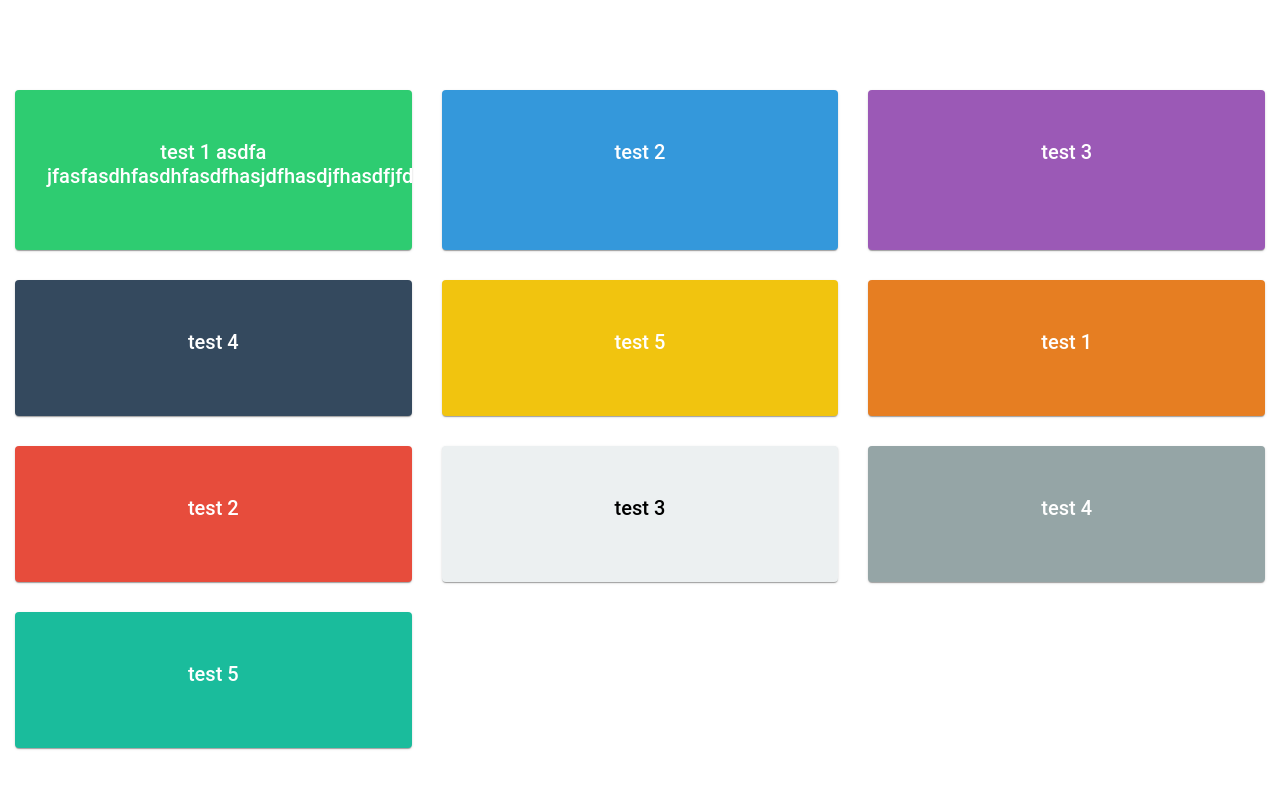
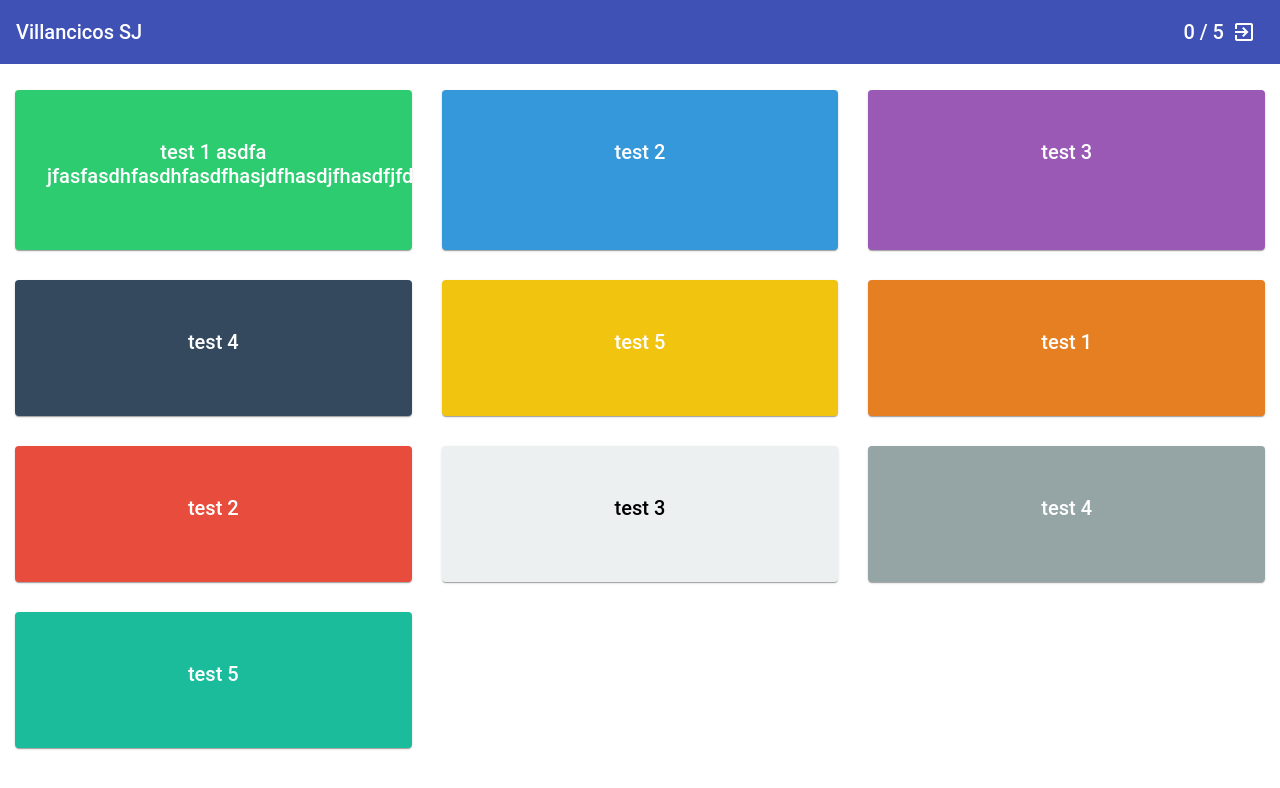
Before and after one commit to pecuenban/votacion, an Angular app: page /inicio in a window 1280 px wide. Shown: the top 788 px of the page. Built offline with nearby package versions, Linux system fonts and the light colour scheme.

Commit message:
Parte votacion front

```diff
--- a/src/app/general/general.component.html
+++ b/src/app/general/general.component.html
@@ -1,3 +1,11 @@
+<mat-toolbar color="primary">
+	<span>Villancicos SJ</span>
+	<span class="example-spacer"></span>
+	<span>{{votados}} / {{total}}</span>
+	<button mat-icon-button class="example-icon"(click)="salir()" aria-label="Example icon-button with share icon">
+      <mat-icon>exit_to_app</mat-icon>
+    </button>
+</mat-toolbar>
 <div class="contenedor">
 	<ng-container *ngFor="let votable of votables">
 		<mat-card class="example-card" [class.votado]="votable.votado" (click)="votar(votable)">
```
